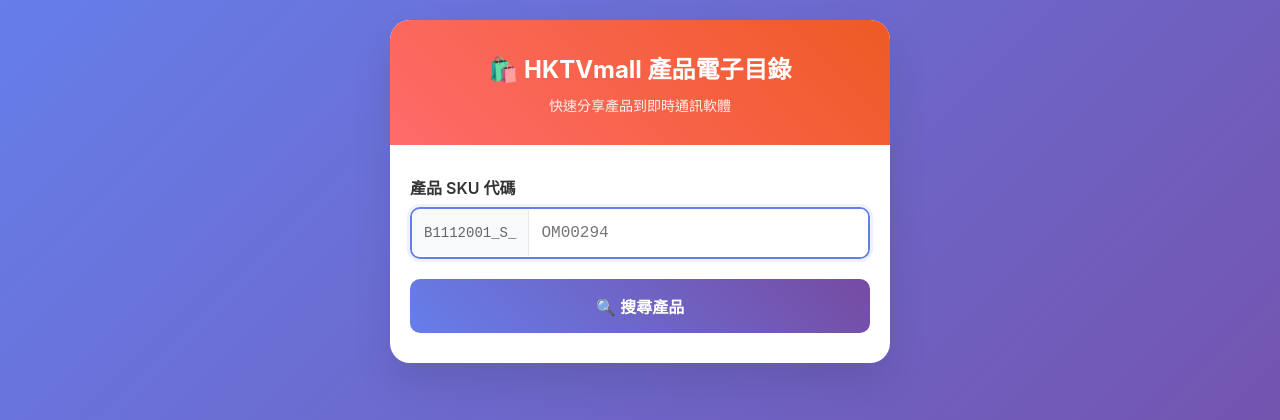
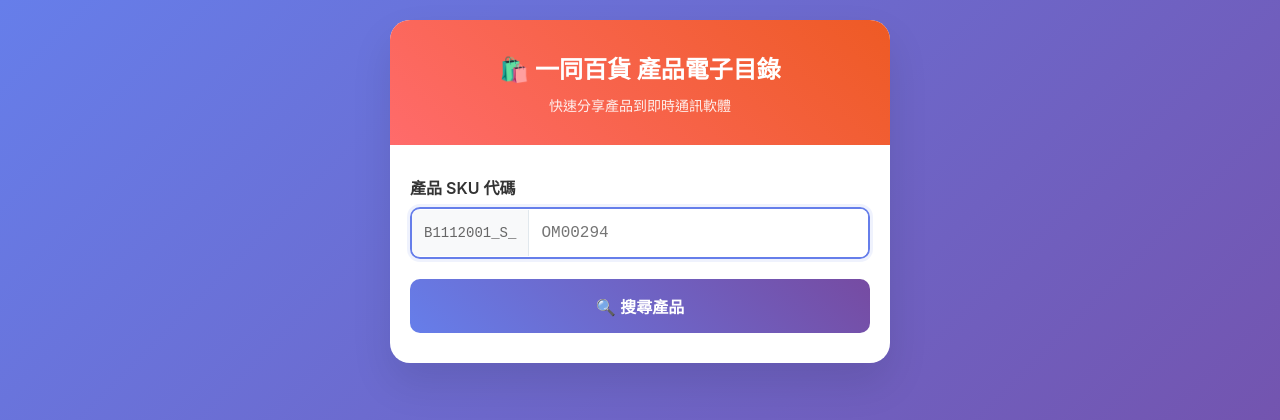
Before and after one commit to davidkuowt/onemall_ecatelogue, a Flask app: page / in a window 1280 px wide. Shown: the top 420 px of the page. Run offline with Flask 3, Linux system fonts and the light colour scheme.

Commit message:
Add files via upload

```diff
--- a/templates/index.html
+++ b/templates/index.html
@@ -3,7 +3,7 @@
 <head>
     <meta charset="UTF-8">
     <meta name="viewport" content="width=device-width, initial-scale=1.0">
-    <title>HKTVmall 產品電子目錄</title>
+    <title>一同百貨 產品電子目錄</title>
     <style>
         * {
             margin: 0;
@@ -268,7 +268,7 @@
 <body>
     <div class="container">
         <div class="header">
-            <h1>🛍️ HKTVmall 產品電子目錄</h1>
+            <h1>🛍️ 一同百貨 產品電子目錄</h1>
             <p>快速分享產品到即時通訊軟體</p>
         </div>
 
--- a/templates/product_detail.html
+++ b/templates/product_detail.html
@@ -3,7 +3,7 @@
 <head>
     <meta charset="UTF-8">
     <meta name="viewport" content="width=device-width, initial-scale=1.0">
-    <title>{{ product.title }} - HKTVmall</title>
+    <title>{{ product.title }} - 一同百貨 One Mall</title>
     <meta property="og:title" content="{{ product.title }}">
     <meta property="og:description" content="{{ product.shortDescription }}">
     <meta property="og:image" content="{{ product.image }}">
```
